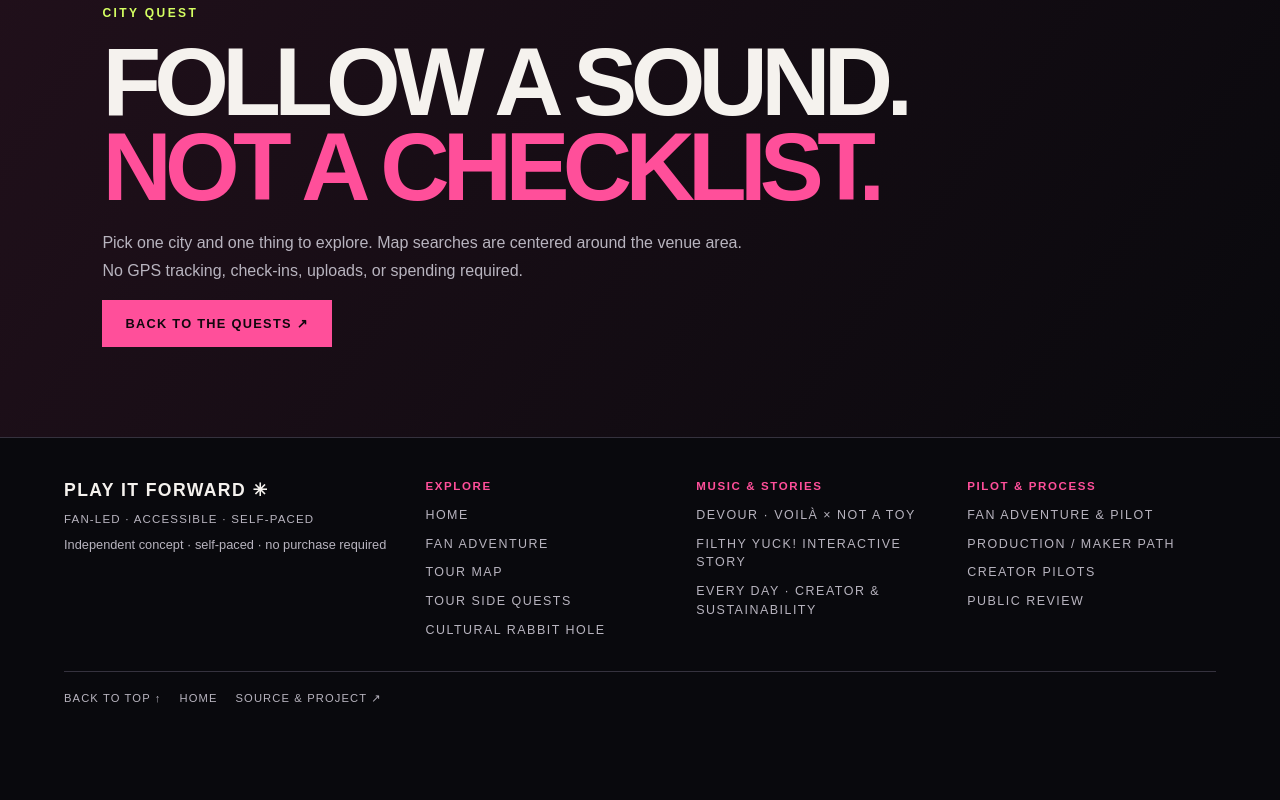
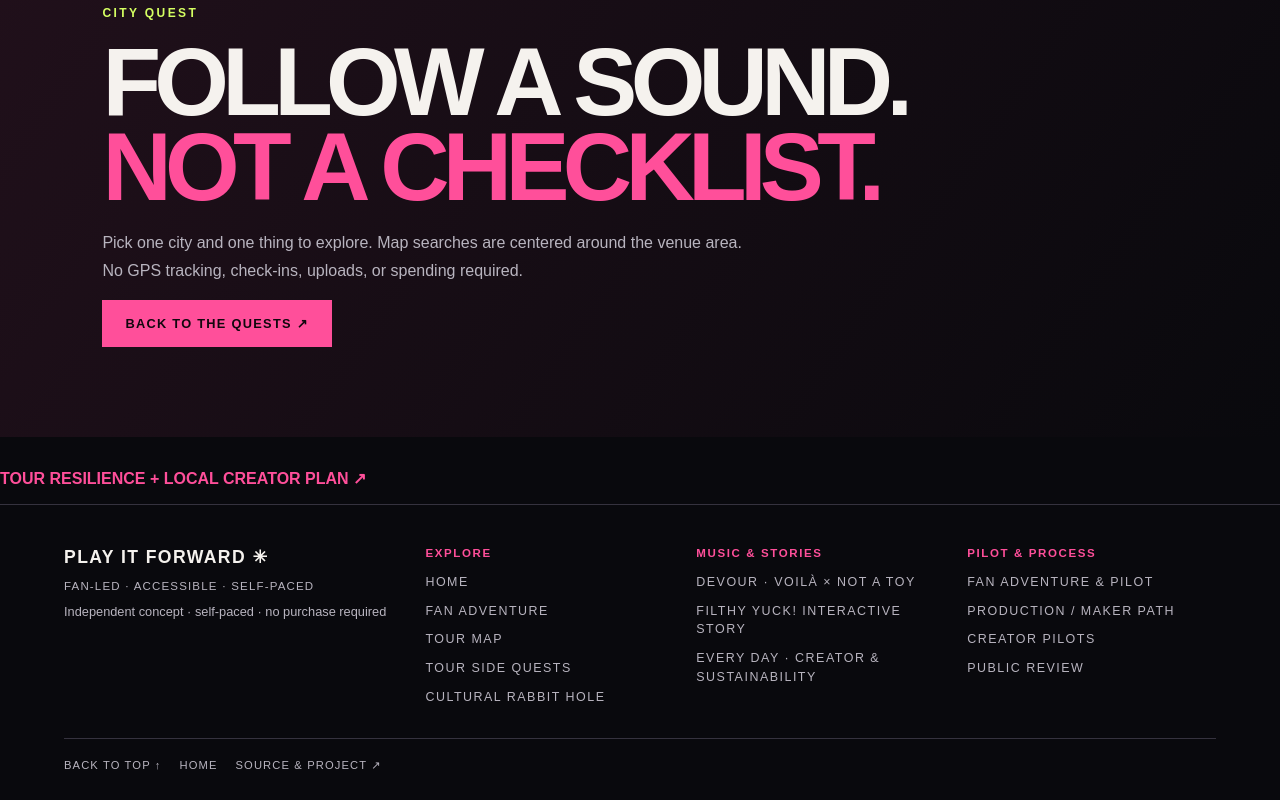
Before and after one commit to Loptr-Lab/pay-it-forward, a Next.js app: page /route in a window 1280 px wide. Shown: the part 5415-6215 px from the top of the page. Before the commit the page ends 6148 px from the top, so only its background shows below. Built offline with nearby package versions, Linux system fonts and the light colour scheme.

Commit message:
Link tour resilience from route page

```diff
--- a/src/app/route/page.tsx
+++ b/src/app/route/page.tsx
@@ -102,6 +102,7 @@ export default function RoutePage() {
         <p>Pick one city and one thing to explore. Map searches are centered around the venue area. No GPS tracking, check-ins, uploads, or spending required.</p>
         <Link className="button primary" href="/adventure/">BACK TO THE QUESTS ↗</Link>
       </section>
+        <p><Link className="text-link" href="/tour-resilience/">TOUR RESILIENCE + LOCAL CREATOR PLAN ↗</Link></p>
       <SiteDirectoryFooter tagline="FAN-LED · ACCESSIBLE · SELF-PACED" />
     </main>
   );
```
